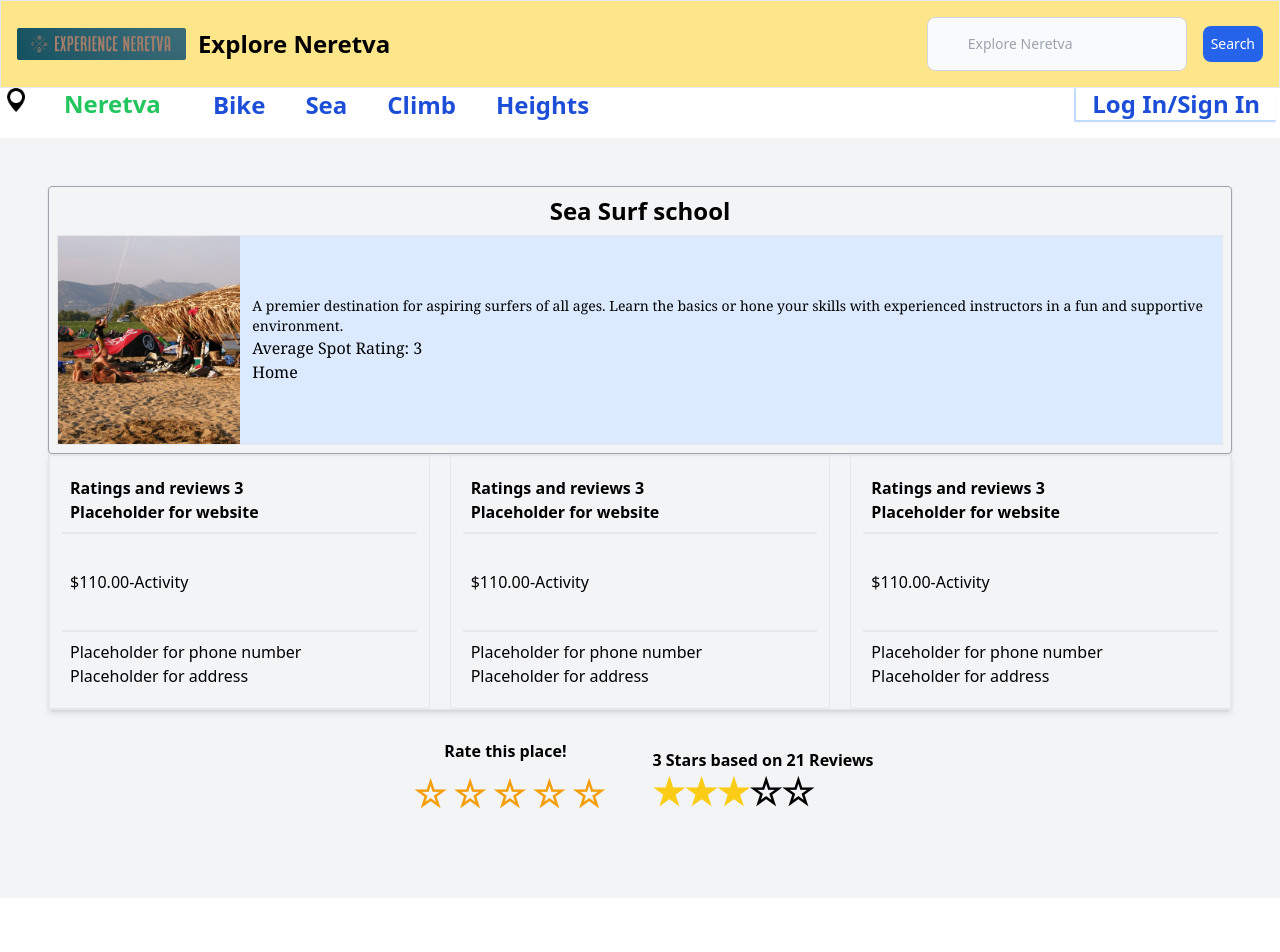
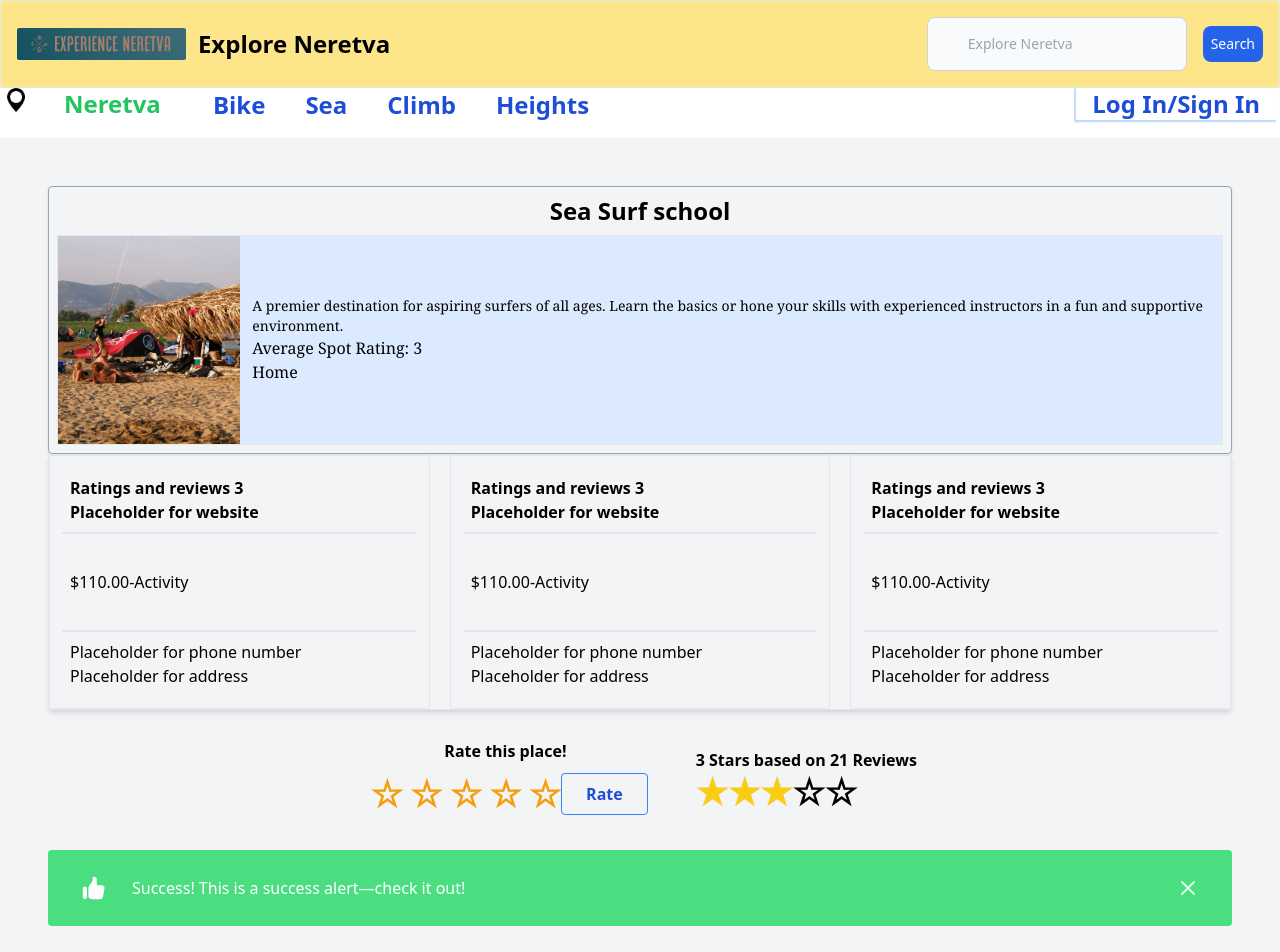
Before and after one commit to nborcic/Visit-Neretva, a SvelteKit app in the folder my-app/: page /spots/1 in a window 1280 px wide. Shown: the top 952 px of the page. Before the commit the page ends 898 px from the top, so only its background shows below. Built offline with nearby package versions, Linux system fonts and the light colour scheme.

Commit message:
alert message set but not styled, adjustments missing

```diff
--- a/my-app/package.json
+++ b/my-app/package.json
@@ -27,6 +27,7 @@
 	"dependencies": {
 		"embla-carousel-autoplay": "^8.0.0",
 		"embla-carousel-svelte": "^8.0.0",
+		"optkit": "^0.1.6",
 		"svelte-awesome": "^3.3.1"
 	}
 }
--- a/my-app/src/routes/+layout.svelte
+++ b/my-app/src/routes/+layout.svelte
@@ -1,5 +1,4 @@
 <script lang="js">
-  // @ts-nocheck
 
   import "../app.css";
   import "$lib/sampleData.ts";
@@ -118,6 +117,7 @@
     </header>
     <div class="flex flex-col justify-center items-center bg-gray-100">
       <main class="w-full p-4">
+        <alert />
         <slot />
       </main>
     </div>
--- a/my-app/src/routes/spots/[id]/+page.svelte
+++ b/my-app/src/routes/spots/[id]/+page.svelte
@@ -1,5 +1,29 @@
 <script lang="ts">
   export let data;
+  export function starOne() {
+    console.log(starOne);
+  }
+  export function starTwo() {
+    console.log(starTwo);
+  }
+  export function starThree() {
+    console.log(starThree);
+  }
+  export function starFour() {
+    console.log(starFour);
+  }
+  export function starFive() {
+    console.log(starFive);
+  }
+  export function submitStar() {
+    console.log("submitStar");
+  }
+  function alertClick() {
+    const click = document.getElementById("#alertClick");
+    ////////////////make and alert for comfirmation
+  }
+
+  const testAlert = () => alert("alert.");
 </script>
 
 <div
@@ -107,9 +131,24 @@
     <div class="flex items-center gap-6 font-bold text-blue-gray-500">
       <div class="inline-flex items-center flex-col gap-1">
         <h3 class="flex">Rate this place!</h3>
-        <div class="bodyOne">
+        <div class="bodyOne flex">
           <div class="rating text-amber-500">
-            <span>☆</span><span>☆</span><span>☆</span><span>☆</span><span>☆</span>
+            <span id="star5" on:click={starFive}>☆</span><span
+              on:click={starFour}
+              id="star4">☆</span
+            ><span on:click={starThree} id="star3">☆</span><span
+              on:click={starTwo}
+              id="star2">☆</span
+            ><span on:click={starOne} id="star1">☆</span>
+          </div>
+          <div class="flex flex-col">
+            <button
+              id="submitStar"
+              on:click={testAlert}
+              type="submit"
+              class="bg-transparent hover:bg-blue-500 text-blue-700 font-semibold hover:text-white py-2 px-6 border border-blue-500 hover:border-transparent rounded"
+              >Rate</button
+            >
           </div>
         </div>
       </div>
@@ -119,7 +158,9 @@
       <div>
         {#if data.averageRating}
           <div class="flex">
-            <div>{data.averageRating} Stars based on {data.numRating} Reviews</div>
+            <div>
+              {data.averageRating} Stars based on {data.numRating} Reviews
+            </div>
           </div>
           <span class="flex star text-xl">
             {#each { length: 5 } as star, index}
@@ -136,6 +177,38 @@
       </div>
     </div>
   </div>
+</div>
+
+<div class="px-8 py-6 bg-green-400 text-white flex justify-between rounded">
+  <div class="flex items-center">
+    <svg
+      xmlns="http://www.w3.org/2000/svg"
+      class="h-7 w-7 mr-6"
+      viewBox="0 0 20 20"
+      fill="currentColor"
+    >
+      <path
+        d="M2 10.5a1.5 1.5 0 113 0v6a1.5 1.5 0 01-3 0v-6zM6 10.333v5.43a2 2 0 001.106 1.79l.05.025A4 4 0 008.943 18h5.416a2 2 0 001.962-1.608l1.2-6A2 2 0 0015.56 8H12V4a2 2 0 00-2-2 1 1 0 00-1 1v.667a4 4 0 01-.8 2.4L6.8 7.933a4 4 0 00-.8 2.4z"
+      />
+    </svg>
+    <p>Success! This is a success alert—check it out!</p>
+  </div>
+  <button class="text-green-100 hover:text-white">
+    <svg
+      xmlns="http://www.w3.org/2000/svg"
+      class="h-6 w-6"
+      fill="none"
+      viewBox="0 0 24 24"
+      stroke="currentColor"
+    >
+      <path
+        stroke-linecap="round"
+        stroke-linejoin="round"
+        stroke-width="2"
+        d="M6 18L18 6M6 6l12 12"
+      />
+    </svg>
+  </button>
 </div>
 
 <style>
```
Also changed, not shown: 1 other file (tests, documents, lock files or other folders).
